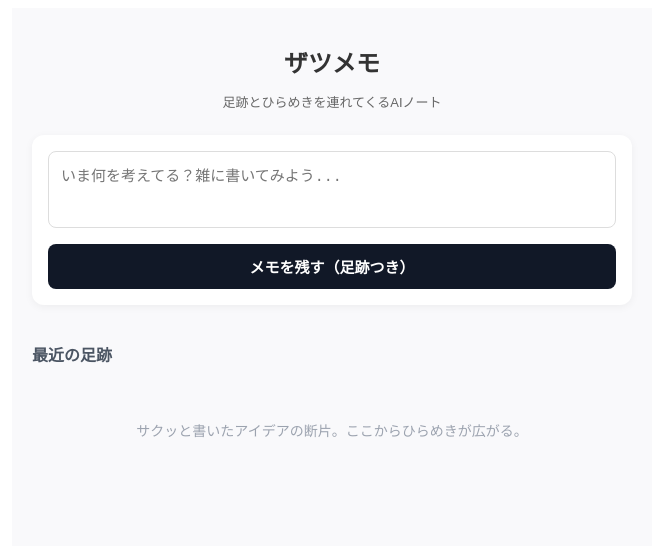
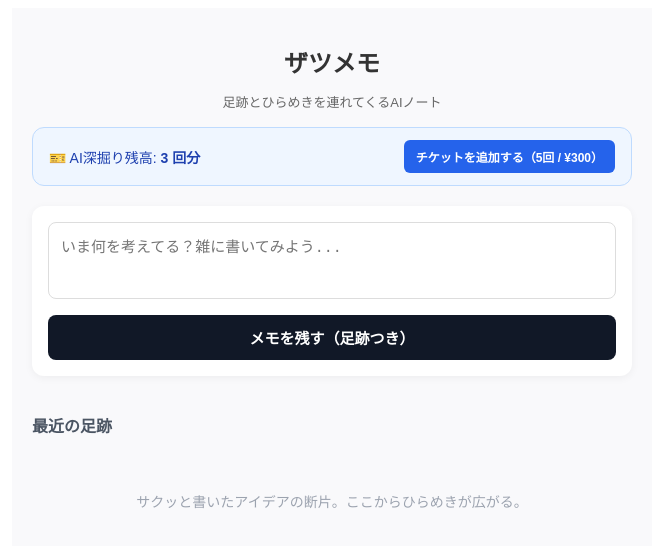
Before and after one commit to desrow9999-lang/zatsumemo-clean, a Next.js app: page / in a window 1280 px wide. Shown: the top 546 px of the page, without its empty margins (308-971 px from the left). Built offline with nearby package versions, Linux system fonts and the light colour scheme.

Commit message:
Implement ticket system and integrate Stripe payment
Added ticket management and payment link functionality. Updated memo loading and error handling.

```diff
--- a/app/page.tsx
+++ b/app/page.tsx
@@ -14,24 +14,48 @@ interface Memo {
 export default function Home() {
   const [memos, setMemos] = useState<Memo[]>([]);
   const [inputText, setInputText] = useState('');
+  const [tickets, setTickets] = useState<number>(3); // 初期無料チケット3回
 
   // 104c3008.67310065.104c3009.a677faf7
   const RAKUTEN_AFFILIATE_ID = 'あなたの楽天アフィリエイトID';
 
+  // https://buy.stripe.com/9B64gy95AfDbfRxfDoeZ20n
+  const STRIPE_PAYMENT_LINK = 'https://buy.stripe.com/9B64gy95AfDbfrXfDoEZ20n';
+
   useEffect(() => {
-    const saved = localStorage.getItem('zatsumemo_memos');
-    if (saved) {
-      try {
-        setMemos(JSON.parse(saved));
-      } catch (e) {
-        console.error('Failed to load memos', e);
+    // メモとチケット残数の読み込み
+    const savedMemos = localStorage.getItem('zatsumemo_memos');
+    if (savedMemos) {
+      try { setMemos(JSON.parse(savedMemos)); } catch (e) { console.error(e); }
     }
+
+    const savedTickets = localStorage.getItem('zatsumemo_tickets');
+    if (savedTickets !== null) {
+      setTickets(Number(savedTickets));
+    }
+
+    // Stripe決済完了後（?success=true）に戻ってきたときの処理
+    const query = new URLSearchParams(window.location.search);
+    if (query.get('success') === 'true') {
+      const currentTickets = savedTickets !== null ? Number(savedTickets) : 3;
+      const newTickets = currentTickets + 5; // 5回分を追加
+      setTickets(newTickets);
+      localStorage.setItem('zatsumemo_tickets', newTickets.toString());
+
+      // URLのクエリを綺麗にする
+      window.history.replaceState({}, document.title, window.location.pathname);
+      alert('✨ 決済が完了しました！AI深掘りチケットが5回分追加されました！');
     }
   }, []);
 
   const saveMemos = (newMemos: Memo[]) => {
     setMemos(newMemos);
     localStorage.setItem('zatsumemo_memos', JSON.stringify(newMemos));
+  };
+
+  const updateTickets = (newCount: number) => {
+    setTickets(newCount);
+    localStorage.setItem('zatsumemo_tickets', newCount.toString());
   };
 
   const handleAddMemo = () => {
@@ -49,6 +73,14 @@ export default function Home() {
   };
 
   const handleAIBrainstorm = async (id: string, text: string) => {
+    if (tickets <= 0) {
+      alert('チケットがありません。「チケットを追加購入する」からチャージしてください。');
+      return;
+    }
+
+    // チケットを1消費
+    updateTickets(tickets - 1);
+
     const updatedLoading = memos.map((m) =>
       m.id === id ? { ...m, isAnalyzing: true } : m
     );
@@ -76,6 +108,8 @@ export default function Home() {
       saveMemos(updatedWithAI);
     } catch (e) {
       console.error(e);
+      // エラー時はチケットを戻す
+      updateTickets(tickets);
       const updatedError = memos.map((m) =>
         m.id === id ? { ...m, aiReply: 'AIの呼び出しに失敗しました', isAnalyzing: false } : m
       );
@@ -92,6 +126,19 @@ export default function Home() {
     <main style={styles.container}>
       <h1 style={styles.title}>ザツメモ</h1>
       <p style={styles.subtitle}>足跡とひらめきを連れてくるAIノート</p>
+
+      {/* チケット残高＆購入エリア */}
+      <div style={styles.ticketCard}>
+        <div style={styles.ticketInfo}>
+          <span>🎫 AI深掘り残高: <strong>{tickets} 回分</strong></span>
+        </div>
+        <a
+          href={STRIPE_PAYMENT_LINK}
+          style={styles.buyButton}
+        >
+          チケットを追加する（5回 / ¥300）
+        </a>
+      </div>
 
       <div style={styles.inputCard}>
         <textarea
@@ -128,7 +175,6 @@ export default function Home() {
                 <div style={styles.aiReplyBox}>
                   <p style={styles.aiReplyText}>💡 ひらめき・深掘り: {memo.aiReply}</p>
 
-                  {/* 楽天アフィリエイトリンクボタン */}
                   <a
                     href={`https://search.rakuten.co.jp/search/mall/${encodeURIComponent(memo.rakutenKeyword || memo.text)}/?scid=af_pc_etc&rafid=${RAKUTEN_AFFILIATE_ID}`}
                     target="_blank"
@@ -142,6 +188,7 @@ export default function Home() {
 
               <div style={styles.cardFooter}>
                 <span style={styles.dateText}>👣 {memo.createdAt}</span>
+                {tickets > 0 ? (
                   <button
                     style={styles.aiButton}
                     onClick={() => handleAIBrainstorm(memo.id, memo.text)}
@@ -149,6 +196,11 @@ export default function Home() {
                   >
                     {memo.isAnalyzing ? '思考中...' : '✨ AIに深掘りを頼む'}
                   </button>
+                ) : (
+                  <a href={STRIPE_PAYMENT_LINK} style={styles.noTicketButton}>
+                    🎫 チケットがありません（購入する）
+                  </a>
+                )}
               </div>
             </div>
           ))
@@ -178,7 +230,30 @@ const styles = {
     textAlign: 'center' as const,
     fontSize: '13px',
     color: '#666',
-    marginBottom: '24px',
+    marginBottom: '16px',
+  },
+  ticketCard: {
+    backgroundColor: '#eff6ff',
+    border: '1px solid #bfdbfe',
+    padding: '12px 16px',
+    borderRadius: '12px',
+    display: 'flex',
+    justifyContent: 'space-between',
+    alignItems: 'center',
+    marginBottom: '20px',
+  },
+  ticketInfo: {
+    fontSize: '14px',
+    color: '#1e40af',
+  },
+  buyButton: {
+    backgroundColor: '#2563eb',
+    color: '#fff',
+    padding: '8px 12px',
+    borderRadius: '6px',
+    fontSize: '12px',
+    fontWeight: 'bold' as const,
+    textDecoration: 'none',
   },
   inputCard: {
     backgroundColor: '#fff',
@@ -303,4 +378,13 @@ const styles = {
     cursor: 'pointer',
     fontWeight: '500' as const,
   },
+  noTicketButton: {
+    backgroundColor: '#fee2e2',
+    color: '#991b1b',
+    padding: '6px 12px',
+    borderRadius: '6px',
+    fontSize: '12px',
+    textDecoration: 'none',
+    fontWeight: 'bold' as const,
+  },
 };
```
Lines whose indentation alone changed are shown as unchanged.
